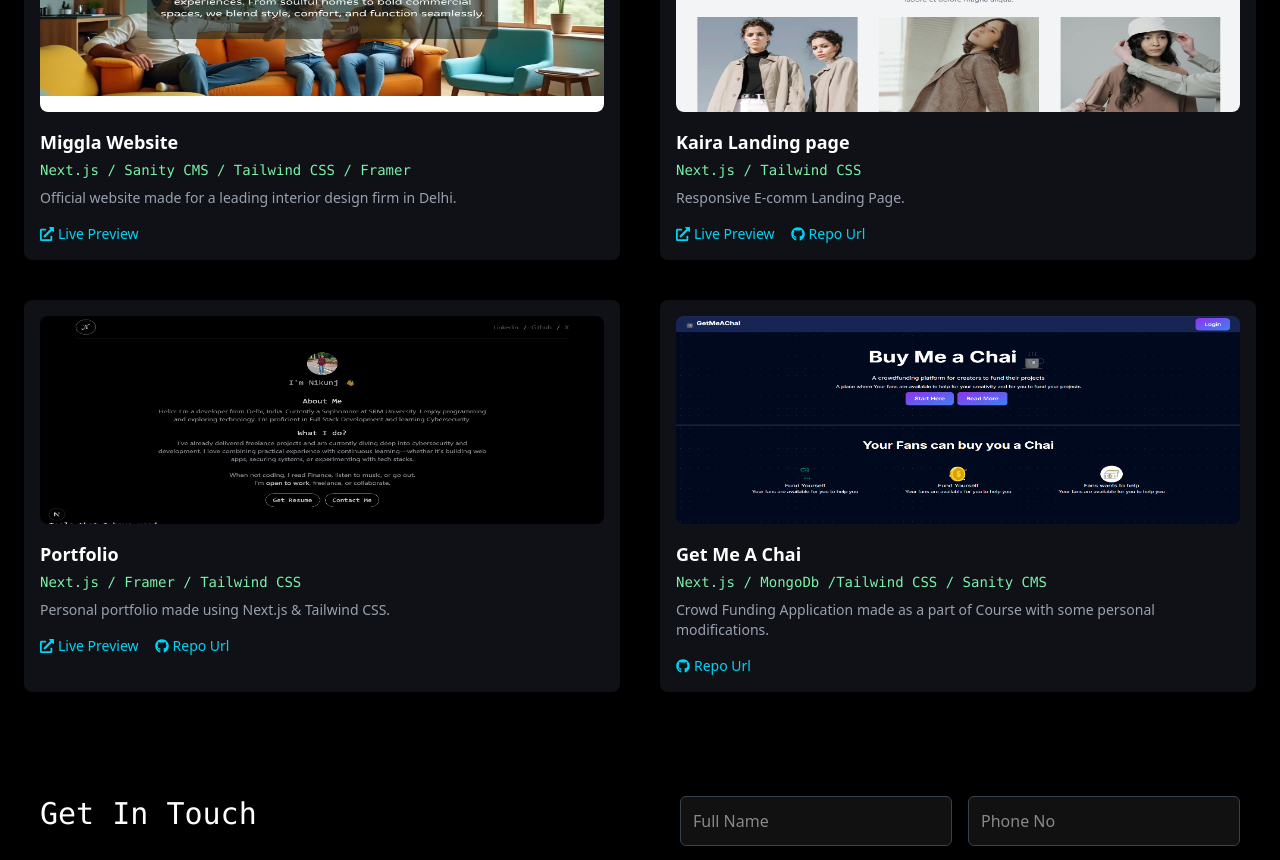
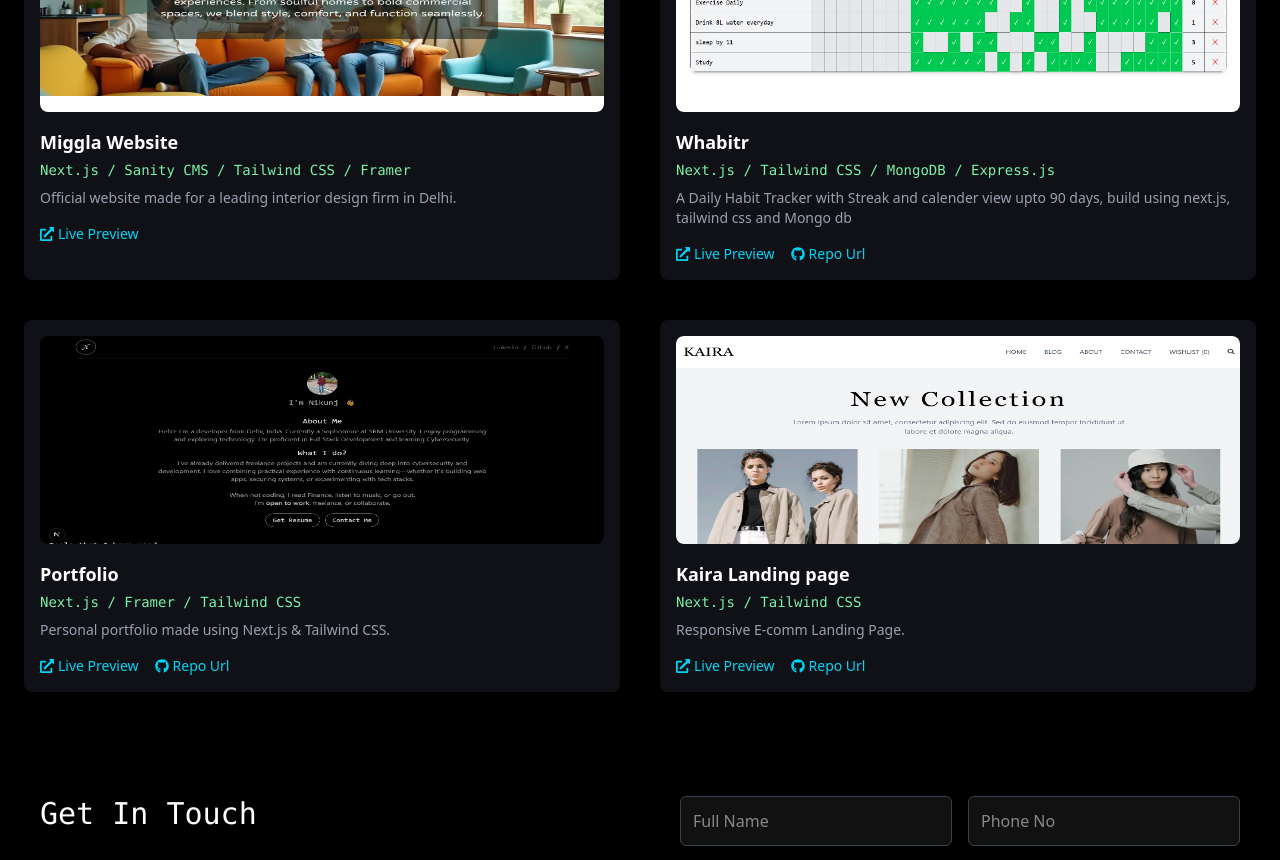
Before and after one commit to Nikunjmiglani/portfolionik, a Next.js app: page / in a window 1280 px wide. Shown: the part 1140-2000 px from the top of the page. Built offline with nearby package versions, Linux system fonts and the light colour scheme.

Commit message:
new project

```diff
--- a/app/page.js
+++ b/app/page.js
@@ -20,13 +20,14 @@ const projects = [
 
   },
   {
-    title: "Kaira Landing page",
-    tech: "Next.js / Tailwind CSS ",
-    desc: "Responsive E-comm Landing Page.",
-    img: "/kaira.png",
-    live: "https://landing-page-ecomm.vercel.app/",
-    repo: "https://github.com/Nikunjmiglani/Landing-page-Ecomm.git",
+    title: "Whabitr",
+    tech: "Next.js / Tailwind CSS / MongoDB / Express.js ",
+    desc: "A Daily Habit Tracker with Streak and calender view upto 90 days, build using next.js, tailwind css and Mongo db",
+    img: "/SS.png",
+    live: "https://whabitr.vercel.app/",
+    repo: "https://github.com/Nikunjmiglani/habiter",
   },
+
   {
     title: "Portfolio",
     tech: "Next.js / Framer / Tailwind CSS",
@@ -36,12 +37,12 @@ const projects = [
     repo: "https://github.com/Nikunjmiglani/portfolionik.git",
   },
   {
-    title: "Get Me A Chai",
-    tech: "Next.js / MongoDb /Tailwind CSS / Sanity CMS",
-    desc: "Crowd Funding Application made as a part of Course with some personal modifications.",
-    img: "/getmeachai.png",
-
-    repo: "https://github.com/Nikunjmiglani/Get-Me-A-Chai.git",
+    title: "Kaira Landing page",
+    tech: "Next.js / Tailwind CSS ",
+    desc: "Responsive E-comm Landing Page.",
+    img: "/kaira.png",
+    live: "https://landing-page-ecomm.vercel.app/",
+    repo: "https://github.com/Nikunjmiglani/Landing-page-Ecomm.git",
   },
 ];
 
```
Also changed, not shown: public/SS.png (added).
